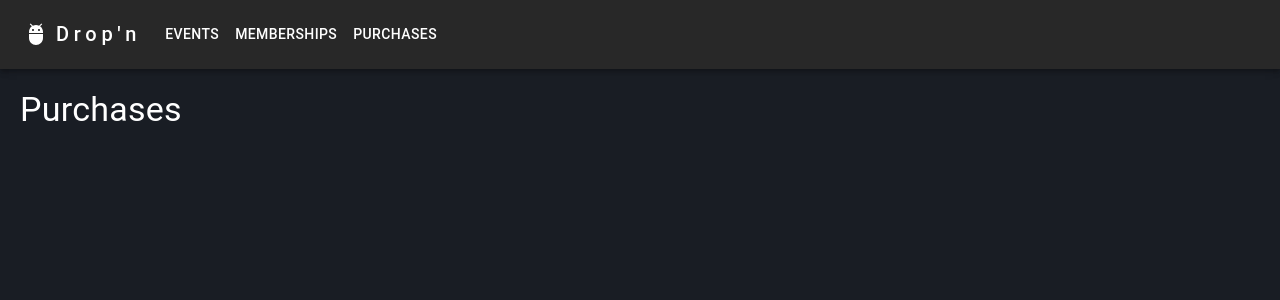
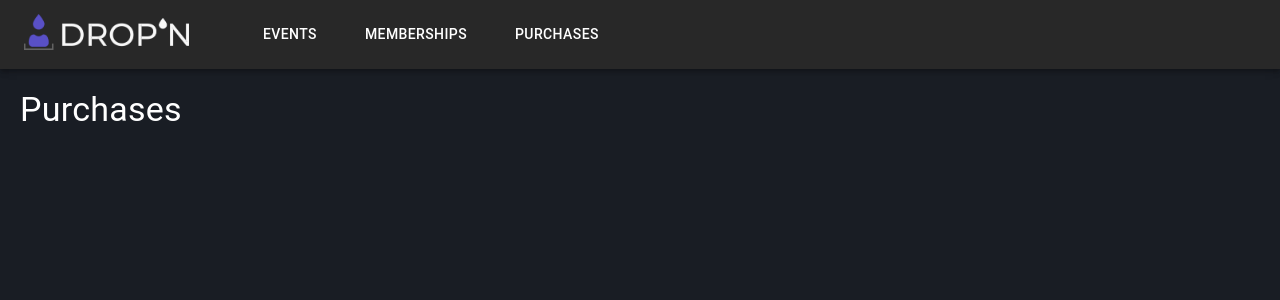
Before and after one commit to Kyleetd/Drop-N, a React (Create React App) app in the folder ui/: page /purchases in a window 1280 px wide. Shown: the top 300 px of the page. Built offline with nearby package versions, Linux system fonts and the light colour scheme.

Commit message:
update nav logo

```diff
--- a/ui/src/components/TopBar.tsx
+++ b/ui/src/components/TopBar.tsx
@@ -2,7 +2,7 @@ import React from 'react';
 import AppBar from '@mui/material/AppBar';
 import Toolbar from '@mui/material/Toolbar';
 import Typography from '@mui/material/Typography';
-import Logo from '../logo.png';
+import Logo from '../dropn-logo-horiz-dark.png';
 import { Link } from 'react-router-dom';
 
 import Box from '@mui/material/Box';
@@ -26,26 +26,11 @@ function TopBar() {
     return (
       <AppBar position="static" sx={{backgroundColor: "#282828"}}>
         <Container maxWidth="xl">
-          <Toolbar disableGutters>
-            <AdbIcon sx={{ display: { xs: 'none', md: 'flex' }, mr: 1 }} />
-            <Typography
-              variant="h6"
-              noWrap
-              component="a"
-              href="./"
-              sx={{
-                mr: 2,
-                display: { xs: 'none', md: 'flex' },
-                fontWeight: 500,
-                letterSpacing: '.3rem',
-                color: 'inherit',
-                textDecoration: 'none',
-              }}
-            >
-              Drop'n
-            </Typography>
+            <Toolbar disableGutters>
+            <Link to="/">
+                <img src={Logo} alt="Logo" style={{ marginRight: '50px', width: '165px', height: '36px' }} />
+            </Link>
 
-            <AdbIcon sx={{ display: { xs: 'flex', md: 'none' }, mr: 1 }} />
             <Typography
               variant="h5"
               noWrap
@@ -70,7 +55,7 @@ function TopBar() {
                 <Button
                   key={page.name}
                   onClick={handleCloseNavMenu}
-                  sx={{ my: 2, color: 'white', display: 'block' }}
+                  sx={{ mx: 2, my: 2, color: 'white', display: 'block' }}
                 >
                   {page.name}
                 </Button>
```
Also changed, not shown: ui/src/dropn-logo-horiz-dark.png (added).
